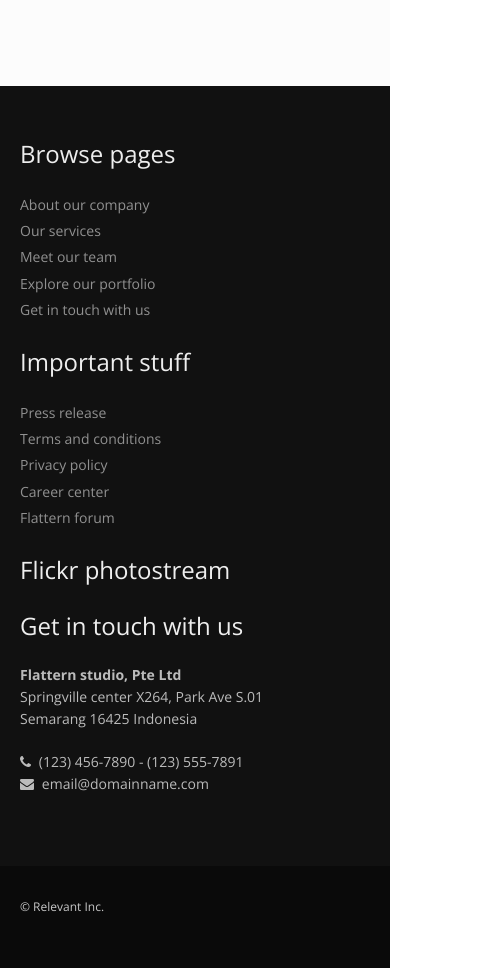
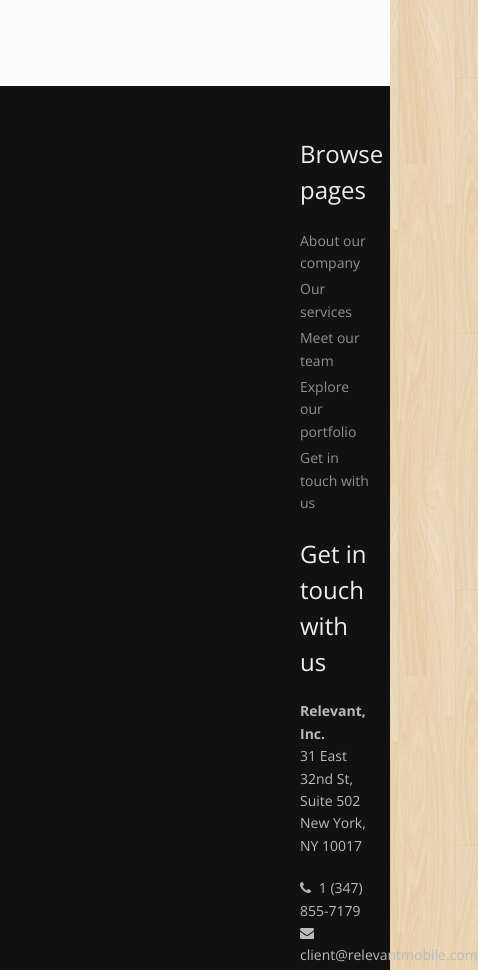
Before and after one commit to corydiamand/relevant, a plain HTML site: page Template/index.html in a window 390 px wide. Shown: the part 2330-3300 px from the top of the page, 478 px wide, since content can reach past the window. Drawn offline with nearby package versions, Linux system fonts and the light colour scheme.

Commit message:
changes to footer

```diff
--- a/Template/index.html
+++ b/Template/index.html
@@ -342,8 +342,8 @@
 	</div>
 	</section>
 	<footer>
-	<div class="container">
-		<div class="row">
+	<div class="container" >
+		<div class="row"style="margin-left:280px;">
 			<div class="span3">
 				<div class="widget">
 					<h5 class="widgetheading">Browse pages</h5>
@@ -356,6 +356,7 @@
 					</ul>
 				</div>
 			</div>
+			<!--
 			<div class="span3">
 				<div class="widget">
 					<h5 class="widgetheading">Important stuff</h5>
@@ -368,6 +369,8 @@
 					</ul>
 				</div>
 			</div>
+			-->
+			<!--
 			<div class="span3">
 				<div class="widget">
 					<h5 class="widgetheading">Flickr photostream</h5>
@@ -378,16 +381,17 @@
 					</div>
 				</div>
 			</div>
+			-->
 			<div class="span3">
 				<div class="widget">
 					<h5 class="widgetheading">Get in touch with us</h5>
 					<address>
-					<strong>Flattern studio, Pte Ltd</strong><br>
-					 Springville center X264, Park Ave S.01<br>
-					 Semarang 16425 Indonesia </address>
+					<strong>Relevant, Inc.</strong><br>
+					 31 East 32nd St, Suite 502<br>
+					 New York, NY 10017 </address>
 					<p>
-						<i class="icon-phone"></i> (123) 456-7890 - (123) 555-7891 <br>
-						<i class="icon-envelope-alt"></i> email@domainname.com
+						<i class="icon-phone"></i> 1 (347) 855-7179 <br>
+						<i class="icon-envelope-alt"></i> client@relevantmobile.com
 					</p>
 				</div>
 			</div>
```
